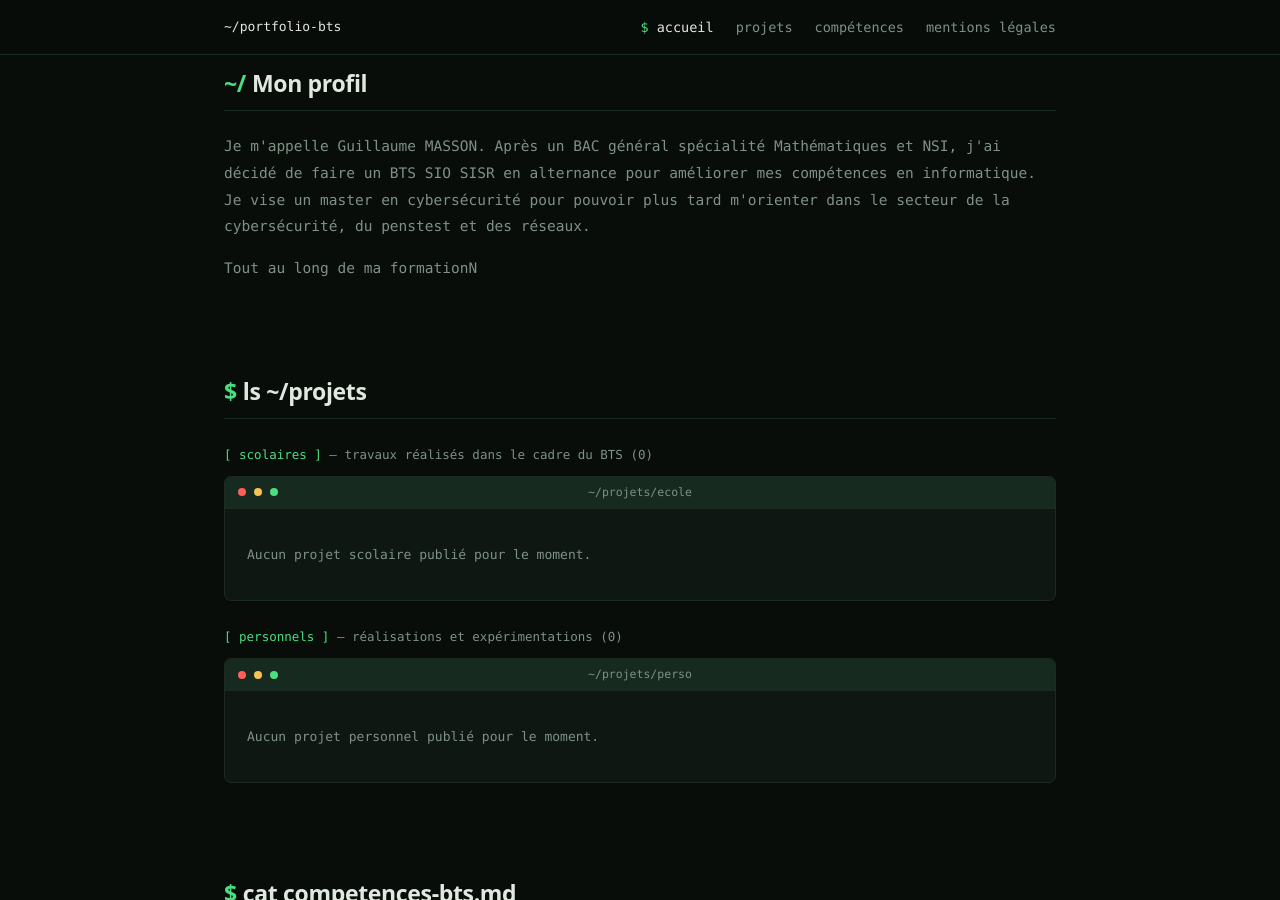
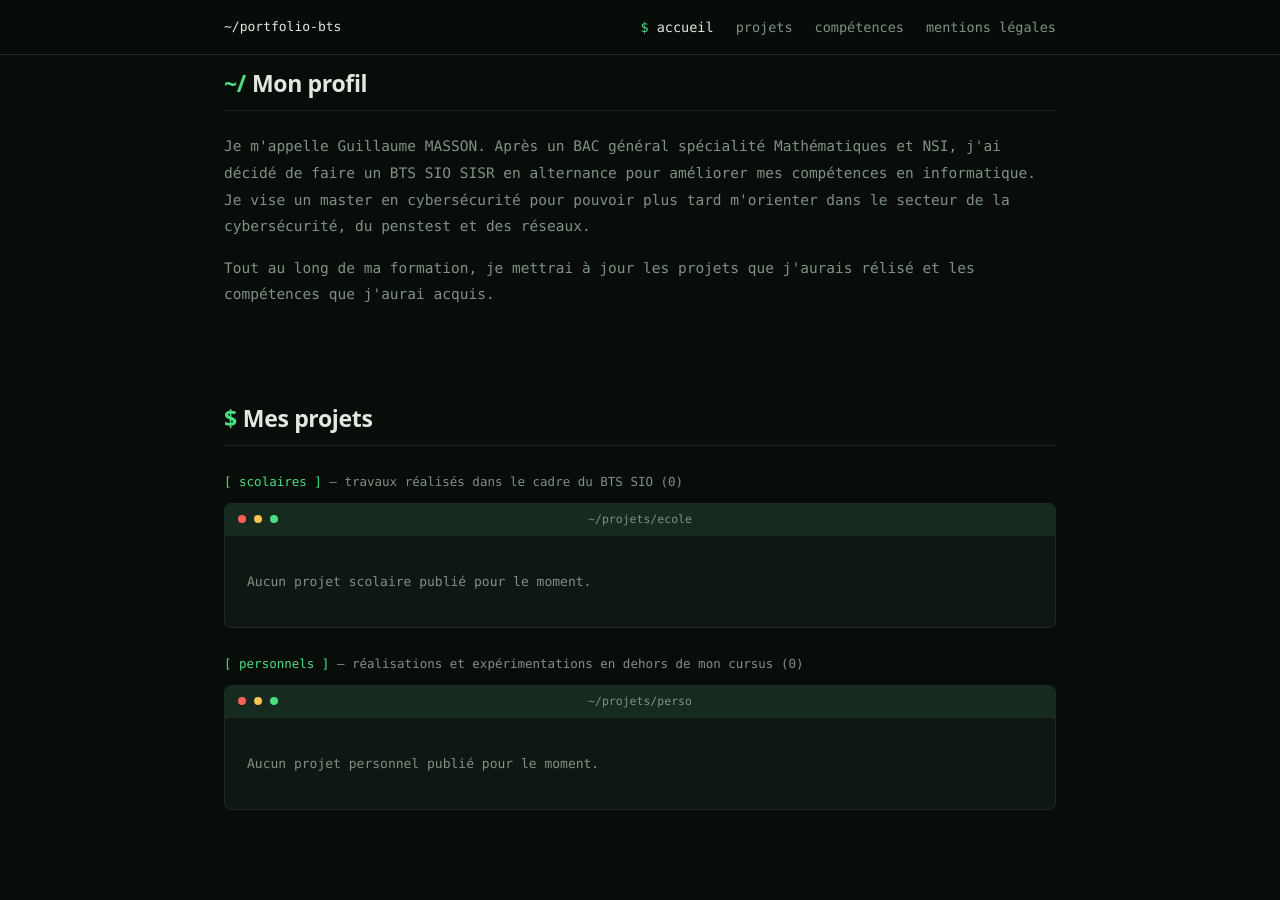
Before and after one commit to Noxioz/template_portfolio_bts, a Jekyll site: the page built from index.html, in a window 1280 px wide and 900 px high, scrolled down 928 px. Built offline with Jekyll 4.4.1, drawn with Linux system fonts in a browser that asks for light colours.

Commit message:
Update index.html

```diff
--- a/index.html
+++ b/index.html
@@ -21,15 +21,15 @@ title: Accueil
   <div class="wrap">
     <section id="profil" class="profil"><h2><span class="sym">~/</span>Mon profil</h2>
       <p>Je m'appelle Guillaume MASSON. Après un BAC général spécialité Mathématiques et NSI, j'ai décidé de faire un BTS SIO SISR en alternance pour améliorer mes compétences en informatique. Je vise un master en cybersécurité pour pouvoir plus tard m'orienter dans le secteur de la cybersécurité, du penstest et des réseaux.</p>
-      <p>Tout au long de ma formationN</p>
+      <p>Tout au long de ma formation, je mettrai à jour les projets que j'aurais rélisé et les compétences que j'aurai acquis.</p>
     </section>
-    <section id="projets"><h2><span class="sym">$</span>ls ~/projets</h2>
-      <p class="group-label"><b>[ scolaires ]</b> — travaux réalisés dans le cadre du BTS ({{ projets_ecole.size }})</p>
+    <section id="projets"><h2><span class="sym">$</span>Mes projets</h2>
+      <p class="group-label"><b>[ scolaires ]</b> — travaux réalisés dans le cadre du BTS SIO ({{ projets_ecole.size }})</p>
       <div class="term project-terminal"><div class="term-bar" aria-hidden="true"><span class="dot r"></span><span class="dot y"></span><span class="dot g"></span><span class="term-title">~/projets/ecole</span></div><div class="term-body projects">
         {% for p in projets_ecole %}<a class="proj" href="{{ p.url | relative_url }}"><span class="date">{{ p.date | date: "%m/%Y" }}</span><span class="project-main"><span class="name">{{ p.title }}</span><span class="desc">{{ p.resume }}</span></span><span class="tag">[ scolaire ]</span></a>{% endfor %}
         {% if projets_ecole.size == 0 %}<p class="empty">Aucun projet scolaire publié pour le moment.</p>{% endif %}
       </div></div>
-      <p class="group-label"><b>[ personnels ]</b> — réalisations et expérimentations ({{ projets_perso.size }})</p>
+      <p class="group-label"><b>[ personnels ]</b> — réalisations et expérimentations en dehors de mon cursus ({{ projets_perso.size }})</p>
       <div class="term project-terminal"><div class="term-bar" aria-hidden="true"><span class="dot r"></span><span class="dot y"></span><span class="dot g"></span><span class="term-title">~/projets/perso</span></div><div class="term-body projects">
         {% for p in projets_perso %}<a class="proj" href="{{ p.url | relative_url }}"><span class="date">{{ p.date | date: "%m/%Y" }}</span><span class="project-main"><span class="name">{{ p.title }}</span><span class="desc">{{ p.resume }}</span></span><span class="tag green">[ perso ]</span></a>{% endfor %}
         {% if projets_perso.size == 0 %}<p class="empty">Aucun projet personnel publié pour le moment.</p>{% endif %}
```
